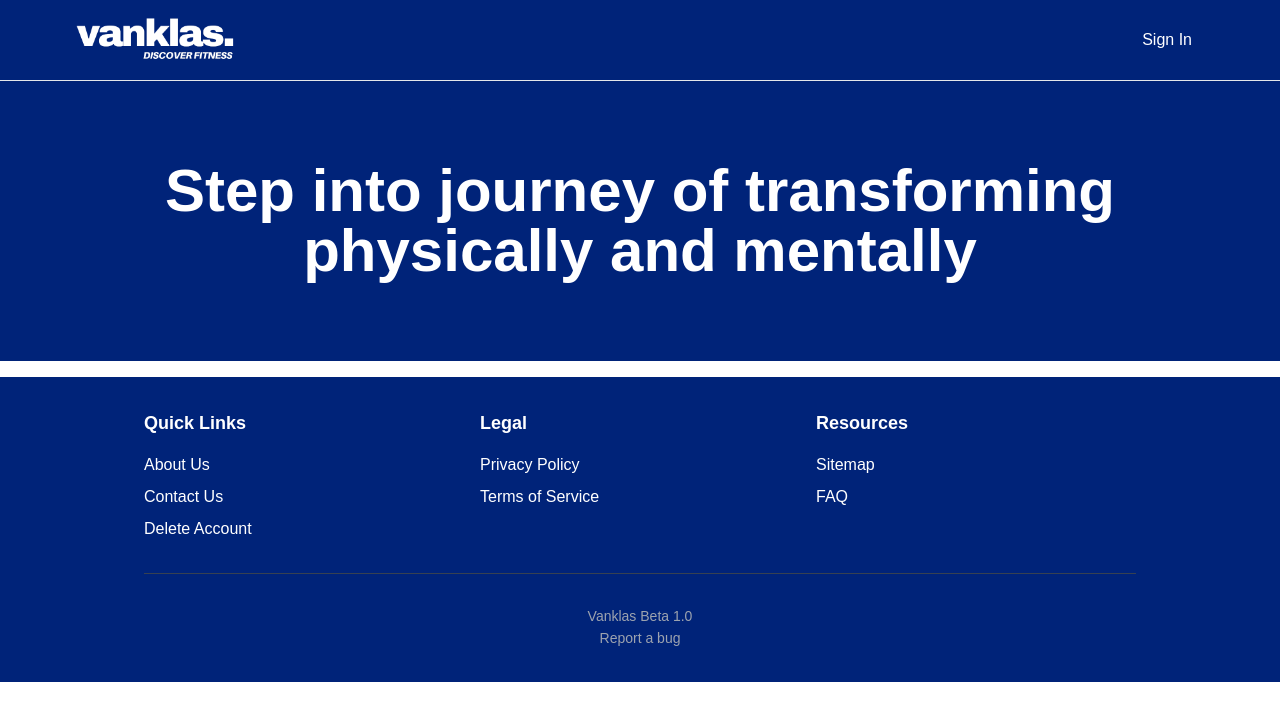
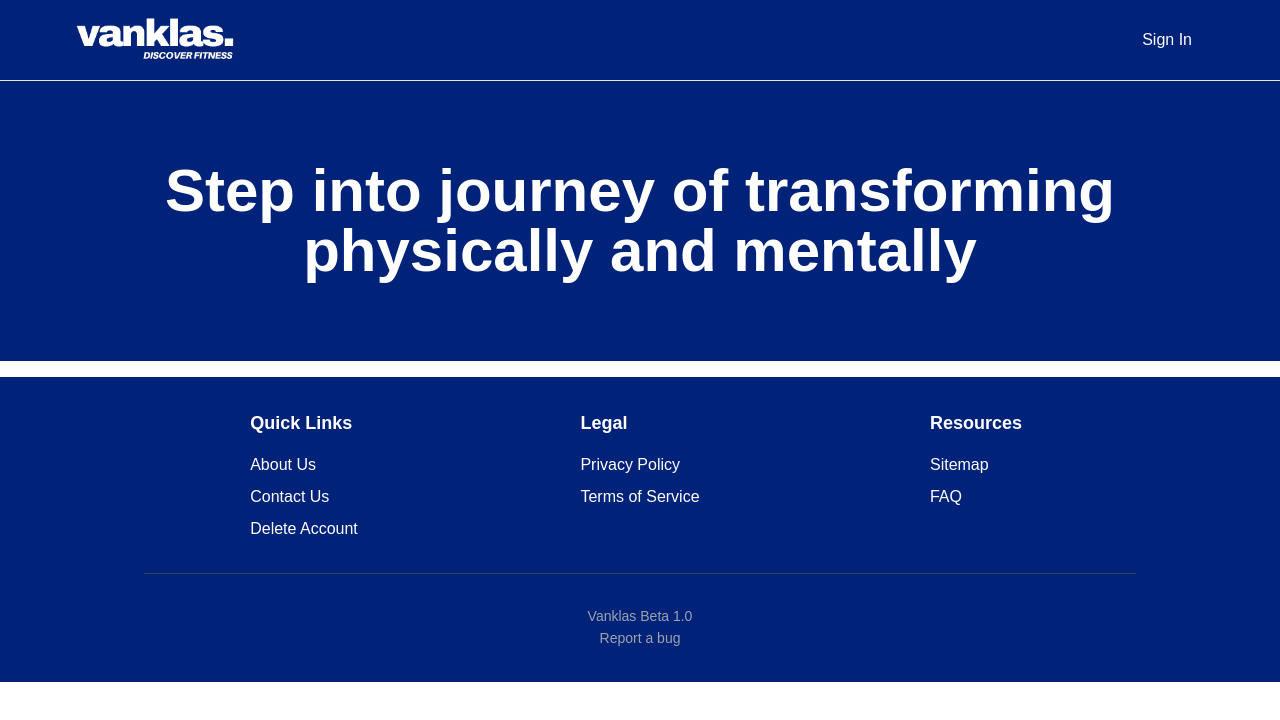
Before and after one commit to akarlovskaya/react-next13-firebase, a Next.js app: page / in a window 1280 px wide. Shown: the top 720 px of the page. Built offline with nearby package versions, Linux system fonts and the light colour scheme; no server answers; the database is empty.

Commit message:
fix img in navbar, footer link alignment

```diff
--- a/app/components/Footer.js
+++ b/app/components/Footer.js
@@ -6,7 +6,7 @@ const Footer = () => {
     <footer className="bg-navy text-white py-8">
       <div className="container mx-auto px-4 lg:max-w-screen-lg">
         {/* Footer Links */}
-        <div className="grid grid-cols-3 gap-4 mb-8">
+        <div className="grid grid-cols-3 gap-4 mb-8 justify-items-center">
           {/* Column 1 */}
           <div>
             <h3 className="text-lg font-semibold mb-4">Quick Links</h3>
--- a/app/components/Navbar.js
+++ b/app/components/Navbar.js
@@ -24,7 +24,7 @@ export default function Navbar() {
           <Image
             src={"/vanKlas-logo-narrow.png"}
             alt="Vanklas Logo, Discover Fitness in Metro Vancouver"
-            className="h-20 w-auto"
+            className="h-10 md:h-20 w-auto"
             width={500}
             height={500}
           />
```
